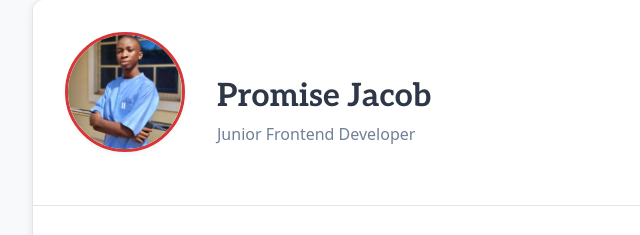
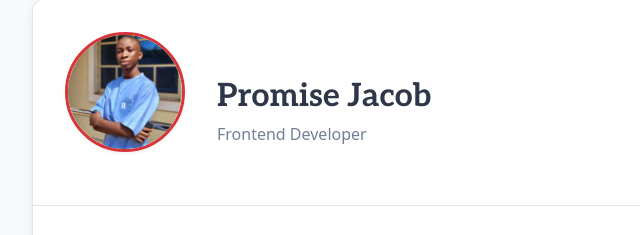
Before and after one commit to thepromzzy/frontend-wizards-profile-card, a plain HTML site: page index.html in a window 1280 px wide. Shown: the part 95-330 px from the top of the page, 208-848 px from the left. Drawn offline with Linux system fonts and the light colour scheme.

Commit message:
added profile card stage 2 to codebase

```diff
--- a/index.html
+++ b/index.html
@@ -30,7 +30,7 @@
             </div>
             <div class="name-section">
                 <h2 class="user-name" data-testid="test-user-name">Promise Jacob</h2>
-                <p class="user-title">Junior Frontend Developer</p>
+                <p class="user-title">Frontend Developer</p>
             </div>
         </header>
         <div class="card-content">
```
